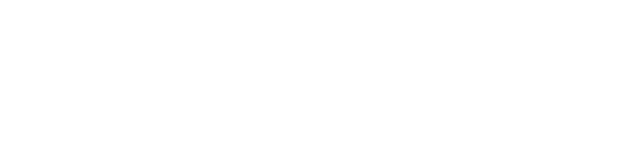
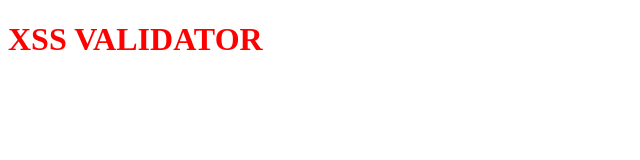
Before and after one commit to cleverg0d/XSS_check, a plain HTML site: page index.html in a window 1280 px wide. Shown: the whole page, without its empty margins (0-640 px from the left). Drawn offline with Linux system fonts and the light colour scheme.

Commit message:
Update index.html

```diff
--- a/index.html
+++ b/index.html
@@ -2,11 +2,16 @@
 <html>
 <head>
   <meta charset="UTF-8">
-  <title>XSS Trigger</title>
+  <title>XSS Validator</title>
 </head>
 <body>
   <script>
+    // XSS-триггер
     alert(document.domain);
+
+    // Дополнительно: маркер в консоли и на странице
+    console.log("XSS VALIDATOR: " + document.domain);
+    document.body.innerHTML += "<h1 style='color:red'>XSS VALIDATOR</h1>";
   </script>
 </body>
 </html>
```
